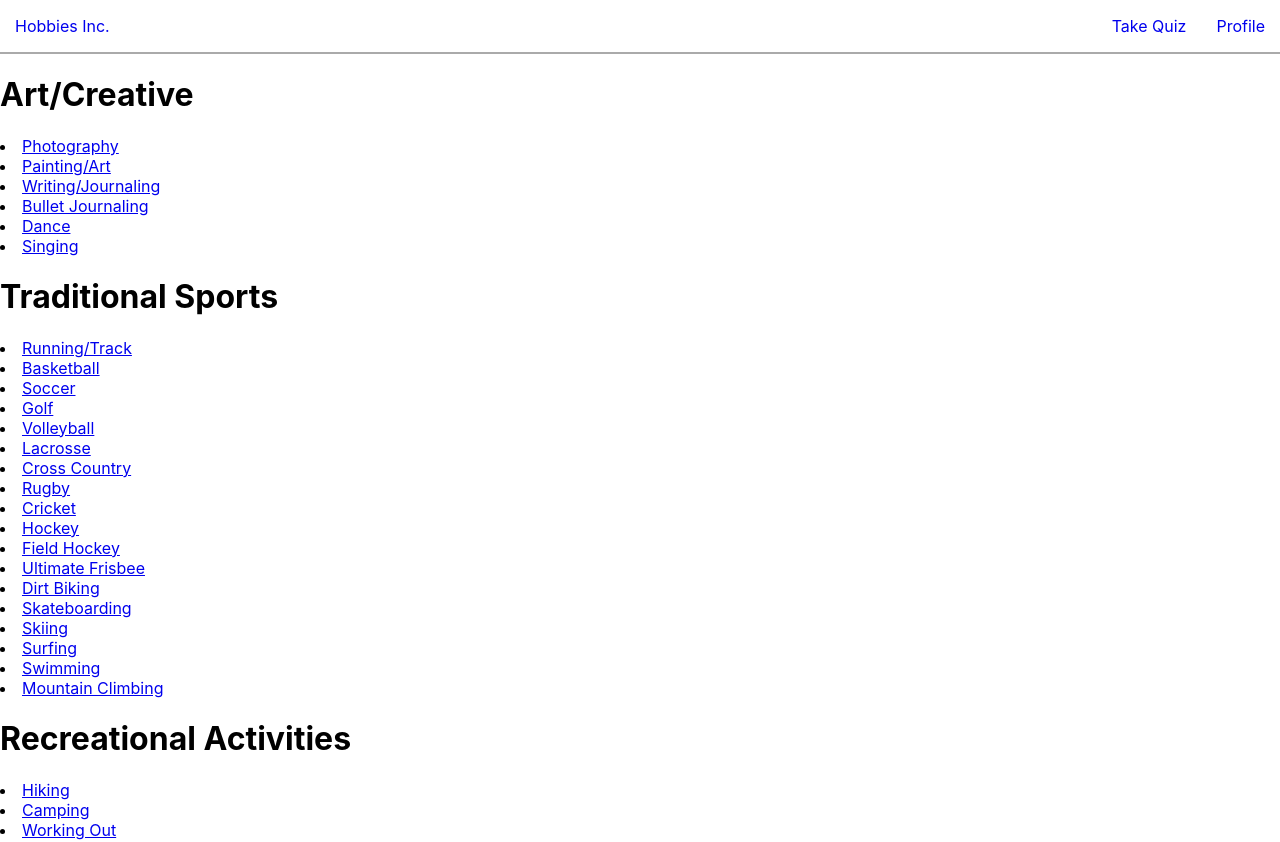
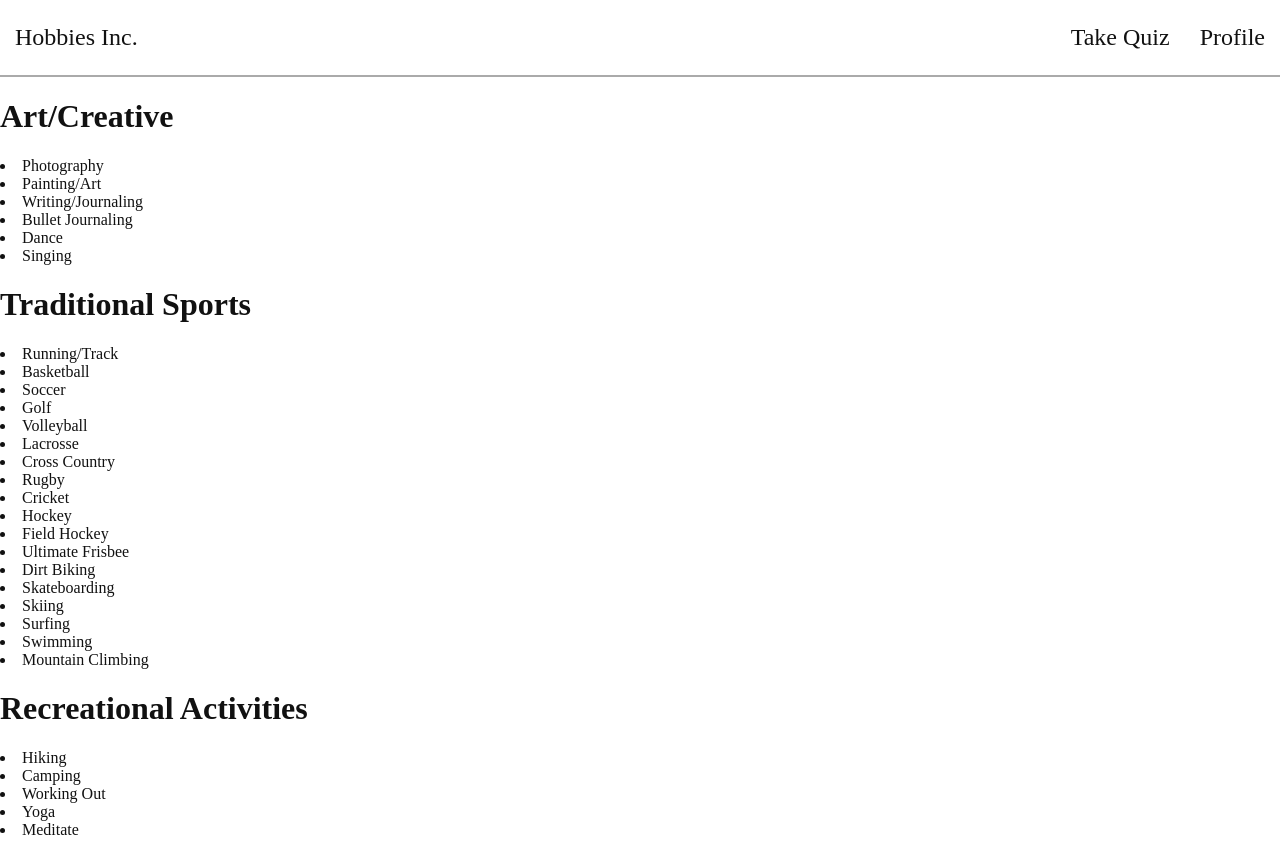
Before and after one commit to acmucsd-projects/wi21-dolphin, a React (Create React App) app in the folder client/: page / in a window 1280 px wide. Shown: the top 842 px of the page. Built offline with nearby package versions, Linux system fonts and the light colour scheme.

Commit message:
styled each of the components

```diff
--- a/client/src/components/HobbySub/index.jsx
+++ b/client/src/components/HobbySub/index.jsx
@@ -2,13 +2,14 @@
 import {
     Link
 } from "react-router-dom";
+import './style.css';
 
 function HobbySub(props) {
     return(
-        <div>
+        <div className="hobby-sub">
             <h1>{props.hobby}</h1>
             <Link to={`/new_post/${props.hobby}`}>
-                <button>Create New Post</button>
+                <button className="new-post-button">Create New Post</button>
             </Link>
         </div>
     )
--- /dev/null
+++ b/client/src/components/HobbySub/style.css
@@ -0,0 +1,13 @@
+.hobby-sub {
+    font-family: Chalkboard;
+    font-style: normal;
+    font-weight: normal;
+    color: #111111;
+}
+
+.new-post-button {
+    font-family: Chalkboard;
+    font-style: normal;
+    font-weight: normal;
+    color: #111111;
+}
--- a/client/src/components/Navbar/index.jsx
+++ b/client/src/components/Navbar/index.jsx
@@ -7,15 +7,15 @@ function Navbar() {
     <nav className="navbar">
       <div className="navbar-left">
         <p className="navbar-component">
-            <Link className="link" to="/">Hobbies Inc.</Link>
+            <Link className="link" to="/" style={{ textDecoration: 'none', color: "#111111" }}>Hobbies Inc.</Link>
         </p>
       </div>
       <div className="navbar-right">
         <p className="navbar-component">
-            <Link className="link" to="/take-quiz">Take Quiz</Link>
+            <Link className="link" to="/take-quiz" style={{ textDecoration: 'none', color: "#111111" }}>Take Quiz</Link>
         </p>
         <p className="navbar-component">
-            <Link className="link" to="/profile">Profile</Link>
+            <Link className="link" to="/profile" style={{ textDecoration: 'none', color: "#111111" }}>Profile</Link>
         </p>
       </div>
     </nav>
--- a/client/src/components/Navbar/style.css
+++ b/client/src/components/Navbar/style.css
@@ -3,6 +3,11 @@
     justify-content: space-between;
     flex-wrap: wrap;
     border-bottom: 2px solid #AAAAAA;
+    font-family: Chalkboard;
+    font-style: normal;
+    font-weight: normal;
+    font-size: 24px;
+    color: #111111;
 }
 
 .navbar-left {
--- a/client/src/components/NewPost/style.css
+++ b/client/src/components/NewPost/style.css
@@ -13,10 +13,12 @@
     align-items: center;
     height: 80vh;
     width: max-content;
+    font-family: Chalkboard;
+    font-style: normal;
+    font-weight: normal;
   }
 
   .title {
-    font-family: monospace;
     align-self: flex-start;
   }
 
@@ -30,7 +32,6 @@
     display: flex;
     justify-content: flex-start;
     flex-direction: column;
-    font-family: monospace;
     line-height: 1.5;
     color: #ffffff;
   }
@@ -41,7 +42,9 @@
     border: 3px solid #AAAAAA;
     box-sizing: border-box;
     width: 100%;
-    font-family: monospace;
+    font-family: Chalkboard;
+    font-style: normal;
+    font-weight: normal;
   }
 
   .post-body {
@@ -60,7 +63,8 @@
   }
 
   .submit {
-    font-family: monospace;
+    font-family: Chalkboard;
+    font-style: normal;
     font-size: 18px;
     font-weight: bold;
     background-color: #AAAAAA;
--- a/client/src/pages/Home/index.jsx
+++ b/client/src/pages/Home/index.jsx
@@ -1,10 +1,11 @@
 import HobbyArray from './hobbies.json';
 import { Link } from 'react-router-dom';
+import './style.css';
 
 function Home() {
 
   return (
-    <div >
+    <div className="home-component">
       {HobbyArray.map((item, index) => {
           return (
             <div>
@@ -12,7 +13,7 @@ function Home() {
                 {item.hobbies.map(hobby => {
                   return (
                     <li>
-                      <Link to={`/${hobby}`}>{hobby}</Link>
+                      <Link to={`/${hobby}`} style={{ textDecoration: 'none', color: "#111111" }}>{hobby}</Link>
                     </li>
                   )
                 })}
--- /dev/null
+++ b/client/src/pages/Home/style.css
@@ -0,0 +1,6 @@
+.home-component {
+    font-family: Chalkboard;
+    font-style: normal;
+    font-weight: normal;
+    color: #111111;
+}
```
Also changed, not shown: 1 other file (tests, documents, lock files or other folders).
